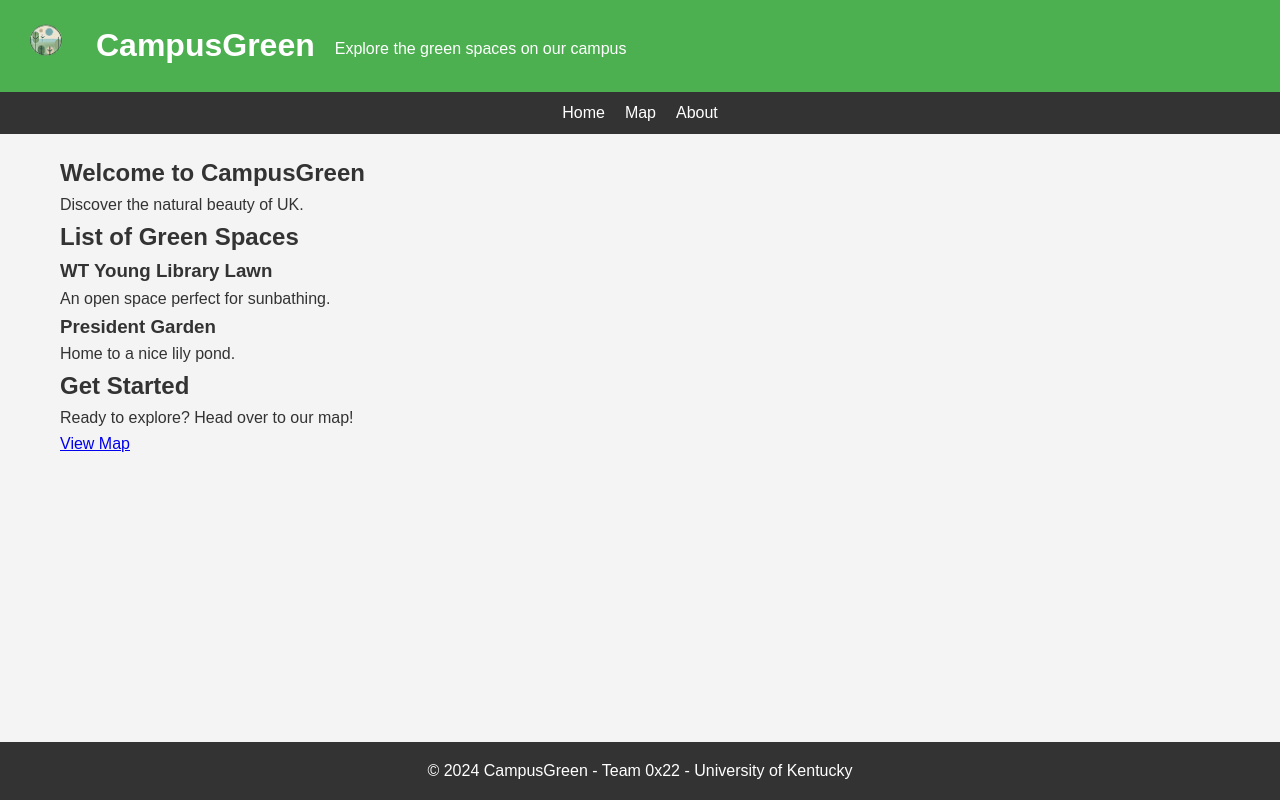
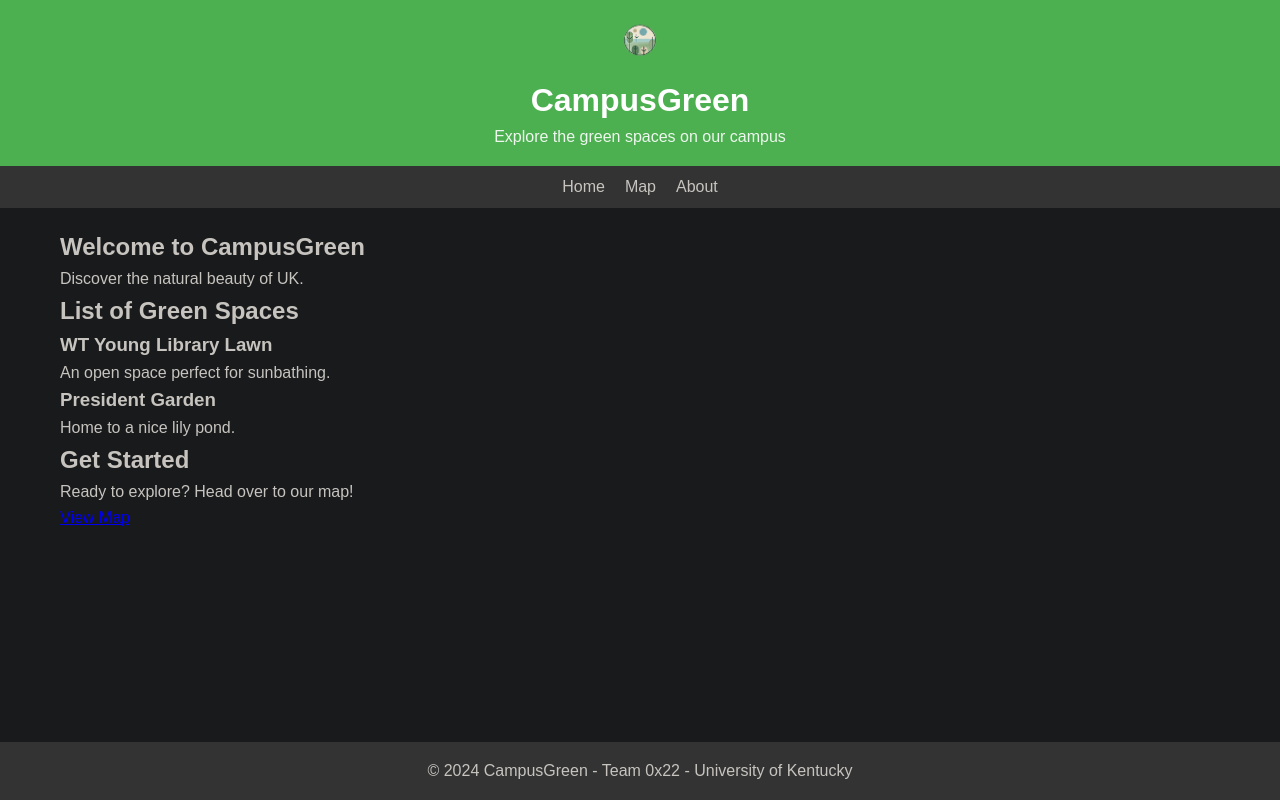
Before and after one commit to Niveusgh/Campus-greenspace-explorer, a Flask app: page / in a window 1280 px wide. Run offline with Flask 3, Linux system fonts and the light colour scheme.

Commit message:
updated background color

```diff
--- a/static/css/main.css
+++ b/static/css/main.css
@@ -1,4 +1,4 @@
-/* Reset some basic elements */
+
 * {
     margin: 0;
     padding: 0;
@@ -8,8 +8,8 @@
 body {
     font-family: Arial, sans-serif;
     line-height: 1.6;
-    color: #333;
-    background-color: #f4f4f4;
+    color: #C7C4BF;
+    background-color: #191A1C;
 }
 
 /* Header Styles */
@@ -17,36 +17,42 @@
     background-color: #4CAF50;
     color: white;
     padding: 1rem;
-    /* Add these new properties */
     display: flex;
     align-items: center;
     gap: 20px;
 }
 
-/* Add Logo Styles */
+/* Logo Styles */
 .logo {
     max-height: 60px;  /* Smaller to match title height */
     margin: 0;         /* Remove auto margins */
+    flex-shrink: 0; /* Prevents logo from shrinking */
     transition: transform 0.2s ease;
+}
+
+.header-text {
+    display: flex;
+    flex-direction: column;
+    gap: 5px;  /* Add some space between title and subtitle */
 }
 
 .site-title {
     margin: 0;
     font-size: 2em;
+    line-height: 1.2;
 }
 
 .site-subtitle {
-    margin: 5px 0 0 0;
+    margin: 0;
+    opacity: 0.9;
+    margin: 0;
 }
 
-.header-text p {
-    margin: 5px 0 0 0;  /* Add some space between title and subtitle */
-}
 
 /* Navigation Styles */
 nav {
     background-color: #333;
-    color: white;
+    color: #C7C4BF;
     padding: 0.5rem;
 }
 
@@ -61,7 +67,7 @@
 }
 
 nav ul li a {
-    color: white;
+    color: #C7C4BF;
     text-decoration: none;
 }
 
@@ -90,7 +96,7 @@
 /* Footer Styles */
 footer {
     background-color: #333;
-    color: white;
+    color: #C7C4BF;
     text-align: center;
     padding: 1rem;
     position: fixed;
```
